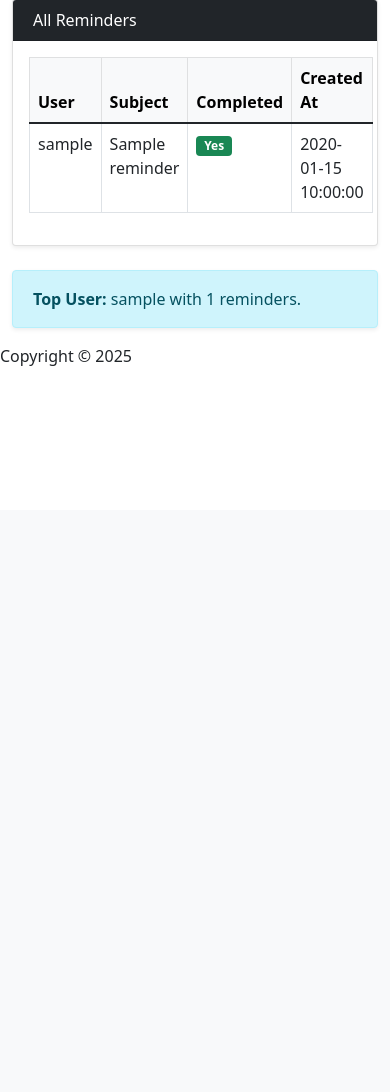
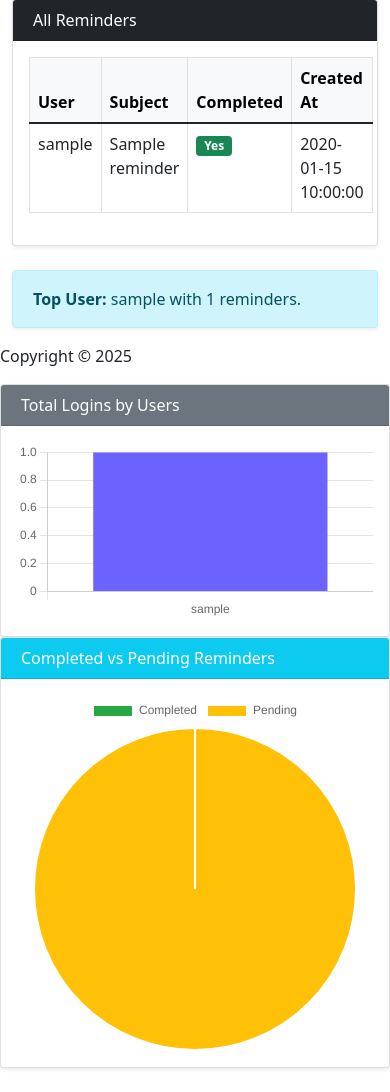
Before and after one commit to Haresh-8/COSC4806_Assignment_5, a PHP site: template app/views/reports/index.php in a window 390 px wide. Shown: the part 334-1426 px from the top of the page. Before the commit the page ends 700 px from the top, so only its background shows below. Run offline with PHP 8.4, Linux system fonts and the light colour scheme; the visitor is signed in with stand-in values (Sample User, id 1); the template is opened without the code that fills it: most values are stand-ins (such as "Sample title", 1, 10 or a date in 2020).

Commit message:
integrate Chart.js bar for admin analytics
and also pie charts

```diff
--- a/app/views/reports/index.php
+++ b/app/views/reports/index.php
@@ -4,7 +4,7 @@
 
     <h2 class="text-primary mb-4">Admin Reports</h2>
 
-    <!-- ✅ Total Logins Table -->
+    <!-- Total Logins Table -->
     <div class="card shadow-sm mb-4">
         <div class="card-header bg-primary text-white">
             <i class="bi bi-person-lines-fill me-1"></i> Total Logins Table
@@ -35,7 +35,7 @@
         </div>
     </div>
 
-    <!-- ✅ All Reminders Table -->
+    <!-- All Reminders Table -->
     <div class="card shadow-sm mb-4">
         <div class="card-header bg-dark text-white">
             <i class="bi bi-list-check me-1"></i> All Reminders
@@ -74,7 +74,7 @@
         </div>
     </div>
 
-    <!-- ✅ Top User -->
+    <!-- Top User -->
     <div class="alert alert-info mt-3 shadow-sm">
         <strong><i class="bi bi-trophy me-1"></i> Top User:</strong>
         <?= htmlspecialchars($topUser['username']); ?> with <?= $topUser['total_reminders']; ?> reminders.
@@ -82,3 +82,71 @@
 </div>
 
 <?php require_once 'app/views/templates/footer.php'; ?>
+
+<!-- Charts Row -->
+<div class="row mb-4">
+    <!-- Logins Bar Chart -->
+    <div class="col-md-6">
+        <div class="card shadow-sm">
+            <div class="card-header bg-secondary text-white">
+                <i class="bi bi-bar-chart-line me-1"></i> Total Logins by Users
+            </div>
+            <div class="card-body">
+                <canvas id="loginsChart" style="height:250px;"></canvas>
+            </div>
+        </div>
+    </div>
+
+    <!-- Reminders Pie Chart -->
+    <div class="col-md-6">
+        <div class="card shadow-sm">
+            <div class="card-header bg-info text-white">
+                <i class="bi bi-pie-chart me-1"></i> Completed vs Pending Reminders
+            </div>
+            <div class="card-body">
+                <canvas id="remindersChart" style="height:250px;"></canvas>
+            </div>
+        </div>
+    </div>
+</div>
+
+<!-- Chart.js Script -->
+<script src="https://cdn.jsdelivr.net/npm/chart.js"></script>
+<script>
+    // Total Logins Bar Chart
+    const loginsCtx = document.getElementById('loginsChart').getContext('2d');
+    new Chart(loginsCtx, {
+        type: 'bar',
+        data: {
+            labels: <?= json_encode(array_column($loginCounts, 'username')); ?>,
+            datasets: [{
+                label: 'Total Logins',
+                data: <?= json_encode(array_column($loginCounts, 'total_logins')); ?>,
+                backgroundColor: '#6c63ff'
+            }]
+        },
+        options: {
+            responsive: true,
+            plugins: { legend: { display: false } },
+            scales: { y: { beginAtZero: true } }
+        }
+    });
+
+    // Completed vs Pending Pie Chart
+    const remindersData = <?= json_encode($allReminders); ?>;
+    const completedCount = remindersData.filter(r => r.completed == 1).length;
+    const pendingCount = remindersData.length - completedCount;
+
+    const remindersCtx = document.getElementById('remindersChart').getContext('2d');
+    new Chart(remindersCtx, {
+        type: 'pie',
+        data: {
+            labels: ['Completed', 'Pending'],
+            datasets: [{
+                data: [completedCount, pendingCount],
+                backgroundColor: ['#28a745', '#ffc107']
+            }]
+        },
+        options: { responsive: true }
+    });
+</script>
```
